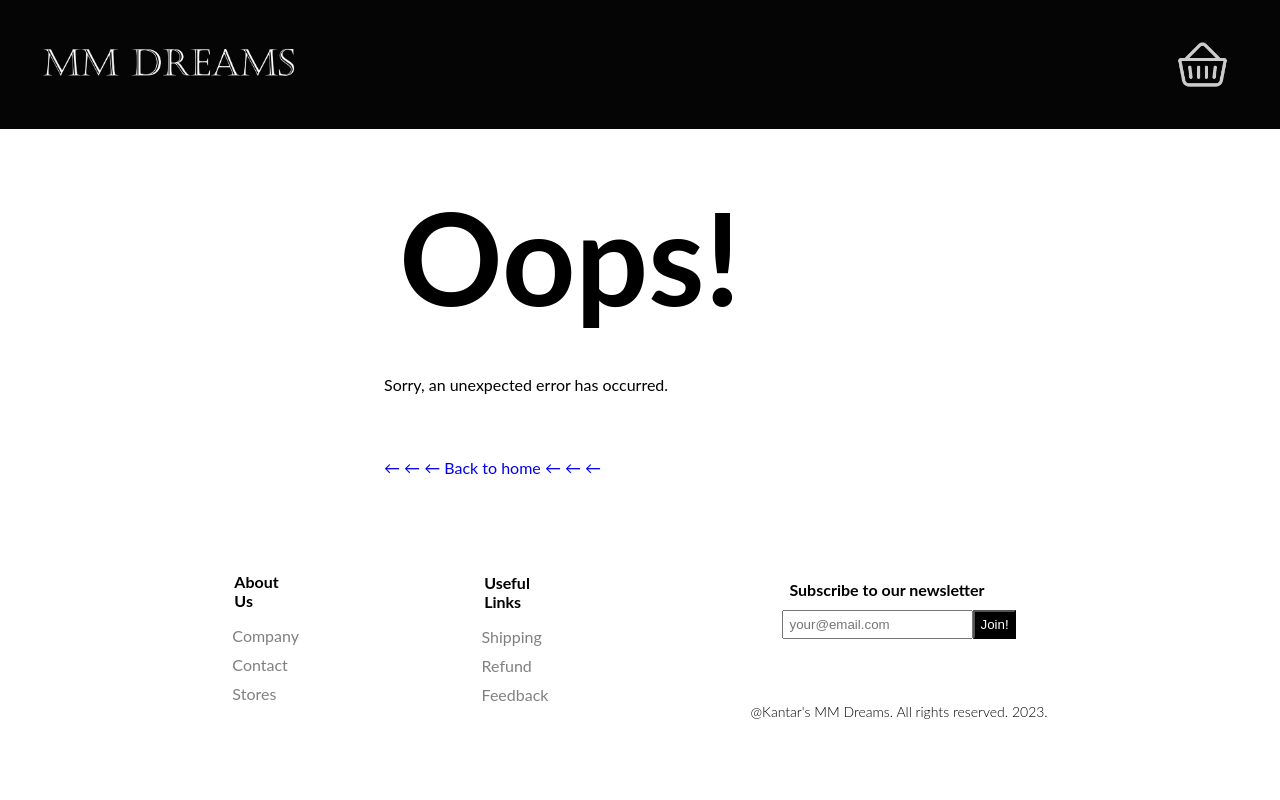
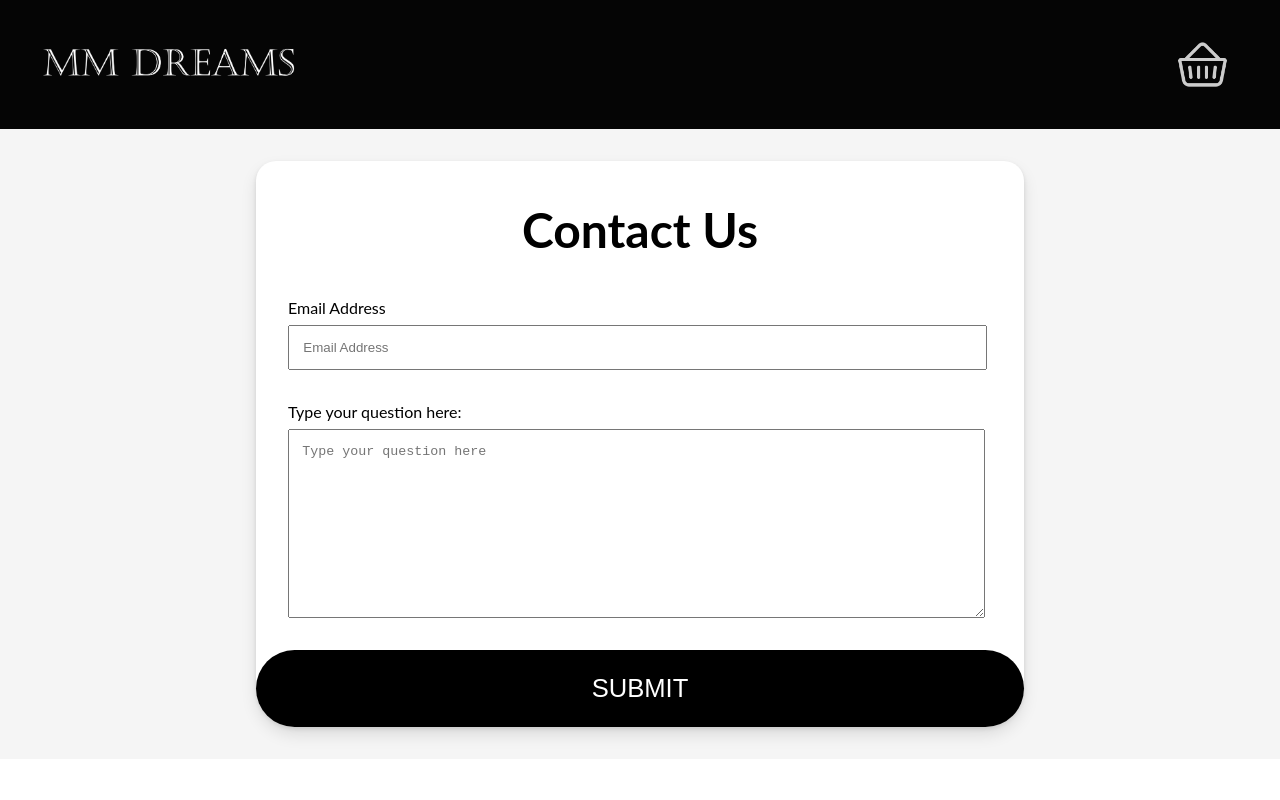
Before and after one commit to 666kantar/react_proj, a React (Create React App) app: page /contact in a window 1280 px wide. Shown: the top 800 px of the page. Built offline with nearby package versions, Linux system fonts and the light colour scheme.

Commit message:
a lot of pages

```diff
--- a/src/App.js
+++ b/src/App.js
@@ -5,18 +5,25 @@ import {
     RouterProvider,
   } from "react-router-dom";
 import MainPage from "./MainPage/MainPage";
-import Company from "./Company/Company"
+import Company from "./InfoPages/Company/Company"
+import ContactPage from "./InfoPages/Contact/ContactPage";
+
 import Main from "./Main/Main";
 import ErrorPage from "./Error/Error";
 import Account from './Account/Account'
 import Checkout from "./Checkout/Checkout";
 import CheckoutCart from "./Checkout/CheckoutCart";
 
+
   const router = createBrowserRouter(
     createRoutesFromElements(
       <Route path="/" element={<Main />}>
         <Route index element={<MainPage />} />
+
         <Route path="/company" element={<Company />} />
+        <Route path="/contact" element={<ContactPage />} />
+
+
         <Route path="*" element={<ErrorPage />} />
         <Route path="/account" element={<Account />} />
         <Route path="/checkout" element={<Checkout />} />
--- a/src/Footer/Footer.css
+++ b/src/Footer/Footer.css
@@ -25,7 +25,7 @@ footer {
     }
 
     .footerRight {
-
+        align-self: flex-end;
     display: flex;
     flex-direction: column;
     align-items: center;
@@ -45,6 +45,7 @@ footer {
 
 
     .copyright{
+
     font-weight: 300;
     font-size: 14px;
     }
--- a/src/Footer/Footer.jsx
+++ b/src/Footer/Footer.jsx
@@ -11,30 +11,17 @@ function Footer() {
             <li className="flItem">
               <Link to="/company">Company</Link>
             </li>
-            <li className="flItem">Contact</li>
-            <li className="flItem">Stores</li>
+            <li className="flItem"><Link to="/contact">Contact</Link></li>
           </ul>
         </div>
         <div className="flMenu">
           <h1 className="fMenuTitle">Useful Links</h1>
           <ul className="fList">
             <li className="flItem">Shipping</li>
-            <li className="flItem">Refund</li>
-            <li className="flItem">Feedback</li>
+
           </ul>
         </div>
         <div className="footerRight">
-          <div className="frMenu">
-            <h1 className="fMenuTitle">Subscribe to our newsletter</h1>
-            <div className="fMail">
-              <input
-                type="text"
-                placeholder="your@email.com"
-                className="fInput"
-              />
-              <button className="fButton">Join!</button>
-            </div>
-          </div>
 
           <div className="frMenu">
             <span className="copyright">
--- /dev/null
+++ b/src/InfoPages/Contact/ContactPage.css
@@ -0,0 +1,62 @@
+.formContact{
+    margin:  2rem;
+    width: 60vw;
+    text-align: center;
+    background-color: white;
+    border-radius: 20px 20px 40px 40px;
+    box-shadow: 0 2px 4px rgba(0, 0, 0, .1), 0 8px 16px rgba(0, 0, 0, .1);
+}
+
+.formContact h1{
+    padding: 1rem 0;
+    font-size: 3rem;
+    margin: 0.5em 0;
+}
+
+.contactFormFlex{
+    display: flex;
+    flex-direction: column;
+    }
+
+.contactForm{
+    display: flex;
+    flex-direction: column;
+    margin: 2em;
+    align-items: flex-start;
+    max-width: 100%;
+    margin-top: 0;
+
+}
+
+label{
+    margin-bottom: 0.5rem;
+}
+
+.contactEmail{
+    width: 95%;
+    padding: 1em;
+
+}
+
+
+.contactText{
+    width: 95%;
+    padding: 1em;
+    min-height: 10rem;
+}
+
+.endButC{
+    background-color: black;
+    color: white;
+    text-transform: uppercase;
+    min-height: 3em;
+    width: 100%;
+    font-size: 1.6em;
+    border-radius: 40px;
+    border: none;
+}
+
+.endButC:hover{
+    background-color: gray;
+    color: black;
+}
--- /dev/null
+++ b/src/InfoPages/Contact/ContactPage.jsx
@@ -0,0 +1,45 @@
+// src/components/ContactPage.js
+import React from "react";
+import './ContactPage.css'
+
+const ContactPage = () => {
+
+
+      document.title = "MMD Contact";
+
+
+  return (
+  <div className="bodyCheck">
+     <form action={"/123"} method="GET">
+      <div className="checkPage">
+
+        <div className="formContact">
+        <h1>Contact Us</h1>
+          <div className="contactFormFlex">
+            <div className="contactForm">
+                <label htmlFor="email">Email Address</label>
+              <input type="email" name="email" id="email" className="contactEmail" placeholder="Email Address" required/>
+            </div>
+
+            <div className="contactForm">
+                <label htmlFor="text">Type your question here:</label>
+              <textarea type="text" id="text" name="text" className="contactText" placeholder="Type your question here" required/>
+            </div>
+
+
+          </div>
+
+          <button type="submit" className="endButC">
+            Submit
+          </button>
+        </div>
+
+
+
+      </div>
+      </form>
+    </div>
+  );
+}
+
+export default ContactPage;
```
Also changed, not shown: src/InfoPages/Company/Company.css (renamed from src/Company/Company.css), src/InfoPages/Company/Company.jsx (renamed from src/Company/Company.jsx).
